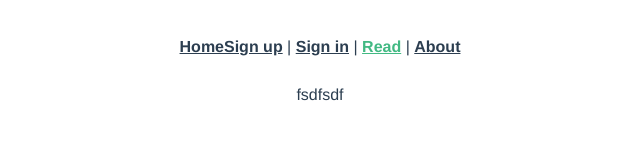
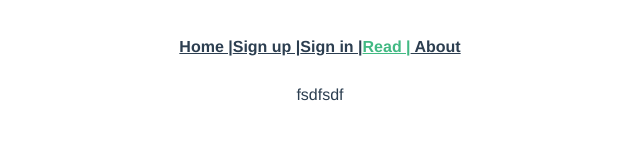
Before and after one commit to rmarronnier/bafouille-pwa, a Vue app: page /#/read in a window 1280 px wide. Shown: the top 160 px of the page, without its empty margins (320-960 px from the left). Built offline with nearby package versions, Linux system fonts and the light colour scheme.

Commit message:
dynamic nav

```diff
--- a/src/App.vue
+++ b/src/App.vue
@@ -1,11 +1,11 @@
 <template>
   <div id="app">
     <div id="nav">
-      <router-link to="/">Home</router-link>
-      <router-link to="/signup">Sign up</router-link> |
-      <router-link to="/signin">Sign in</router-link> |
-      <router-link to="/read">Read</router-link> |
-      <router-link to="/about">About</router-link>
+      <router-link to="/">Home |</router-link>
+      <router-link v-if="!isLoggedIn" to="/signup">Sign up |</router-link>
+      <router-link v-if="!isLoggedIn" to="/signin">Sign in |</router-link>
+      <router-link v-if="!isLoggedIn" to="/read">Read |</router-link>
+      <router-link to="/about"> About</router-link>
       <span v-if="isLoggedIn"> | <a @click="logout">Logout</a></span>
     </div>
     <router-view/>
@@ -28,8 +28,7 @@
 
   export default {
     computed : {
-      isLoggedIn : function(){ return this.$store.getters.isLoggedIn},
-      profiles : function(){ return this.$store.getters.profiles}
+      isLoggedIn : function(){ return this.$store.getters.isLoggedIn}
     },
     methods: {
       logout: function () {
--- a/src/store.js
+++ b/src/store.js
@@ -28,6 +28,9 @@ export default new Vuex.Store({
     },
     auth_error(state){
       state.status = 'login_error'
+    },
+    logout_request(state){
+      state.status = 'logging_out'
     },
     logout_success(state){
       state.status = 'logged_out'
@@ -92,7 +95,7 @@ export default new Vuex.Store({
 
   logout({commit}){
     return new Promise((resolve, reject) => {
-      commit('logout')
+      commit('logout_request')
       fetch('https://www.bafouille.org/api/signout', {
         method: 'GET',
         headers: {
@@ -115,7 +118,8 @@ export default new Vuex.Store({
   getters : {
     authStatus: state => state.status,
     isLoggedIn: state => state.isLoggedIn,
-    profiles: state => state.user.profiles
+    profiles: state => state.user.profiles,
+    email: state => state.user.email
   },
   plugins: [vuexLocal.plugin]
 })
--- a/src/views/Read.vue
+++ b/src/views/Read.vue
@@ -1,19 +1,23 @@
 <template>
   <div class="read">
       fsdfsdf
-      {{ profiles }}
+      {{ email }}
       <div
         v-for="profile in profiles"
-        :key="profile.body"
+        :[key]="body"
         class="profile"
       >
-        <span>aeae{{ profile.body }}</span>
+        <span>{{ profile.body }}</span>
       </div>
   </div>
 </template>
 
 <script>
 export default {
-    name : 'Read'
+    name : 'Read',
+     computed : {
+       profiles : function(){ return this.$store.getters.profiles},
+       email : function(){ return this.$store.getters.email}
+     }
 }
 </script>
```
